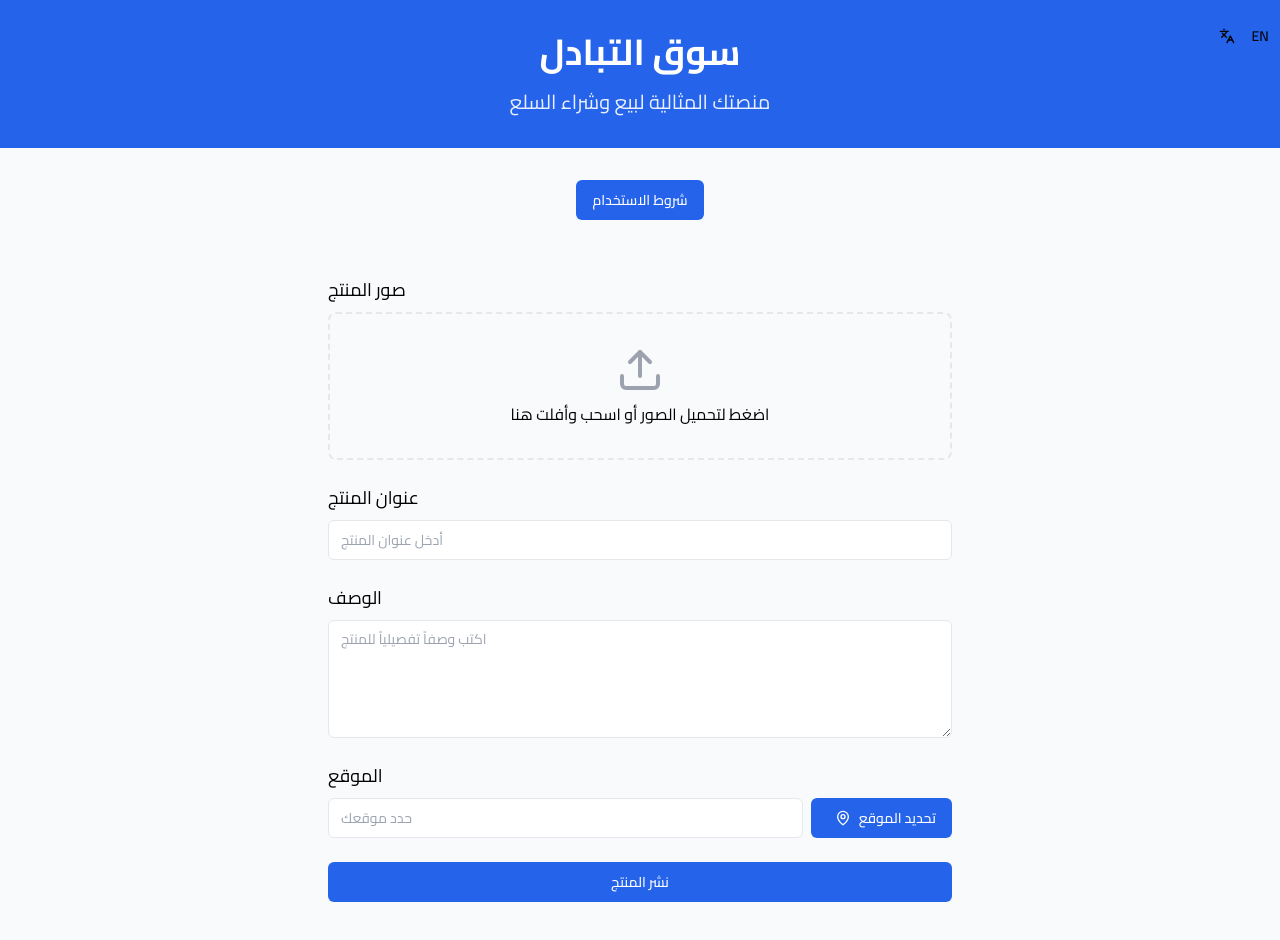
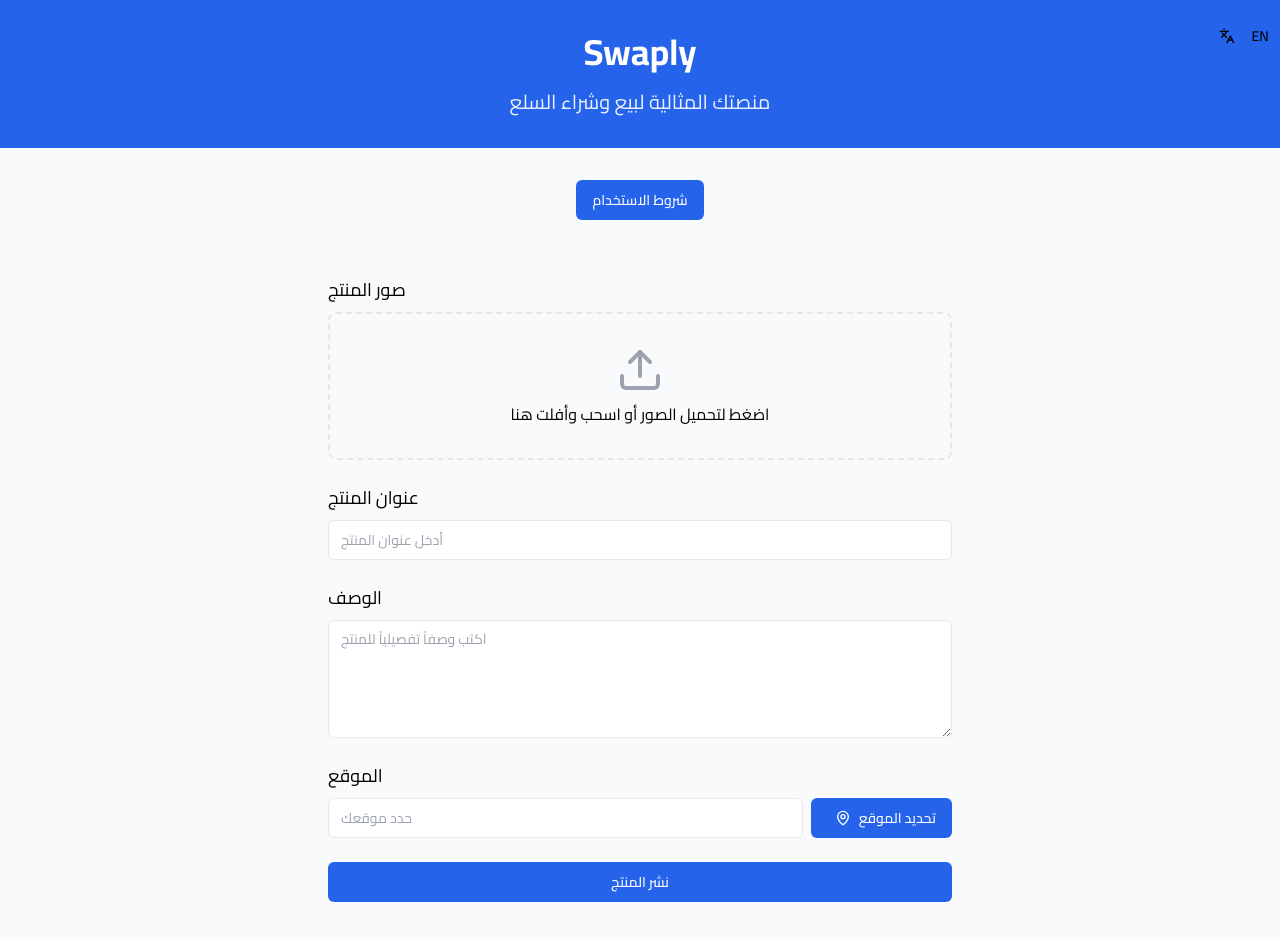
Before and after one commit to mohammad198092/swaply, a React (Vite) app: page / in a window 1280 px wide. Shown: the top 940 px of the page. Built offline with nearby package versions, Linux system fonts and the light colour scheme.

Commit message:
Rename site to Swaply
Updated the site title to "Swaply" to reflect the new branding.
[skip gpt_engineer]

```diff
--- a/index.html
+++ b/index.html
@@ -3,8 +3,8 @@
   <head>
     <meta charset="UTF-8" />
     <meta name="viewport" content="width=device-width, initial-scale=1.0" />
-    <title>tradehub-gallery</title>
-    <meta name="description" content="Lovable Generated Project" />
+    <title>Swaply</title>
+    <meta name="description" content="منصتك المثالية لبيع وشراء السلع" />
     <meta name="author" content="Lovable" />
     <meta property="og:image" content="/og-image.png" />
   </head>
--- a/src/pages/Index.tsx
+++ b/src/pages/Index.tsx
@@ -10,7 +10,7 @@ const Index = () => {
 
       <header className="bg-primary text-white py-8 text-center">
         <div className="container">
-          <h1 className="text-4xl font-bold mb-4">سوق التبادل</h1>
+          <h1 className="text-4xl font-bold mb-4">Swaply</h1>
           <p className="text-xl opacity-90">منصتك المثالية لبيع وشراء السلع</p>
         </div>
       </header>
```
